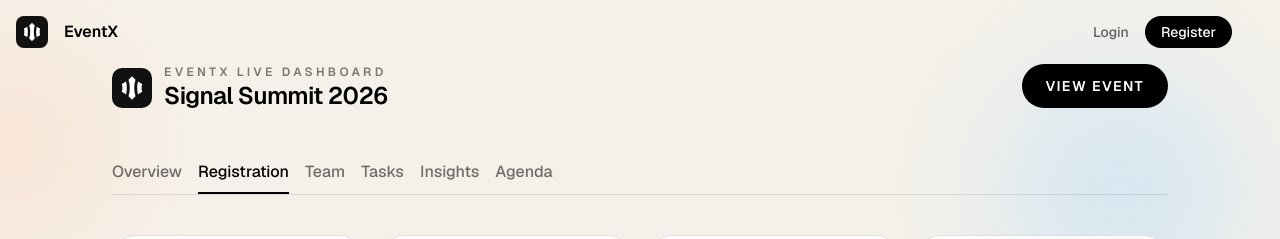
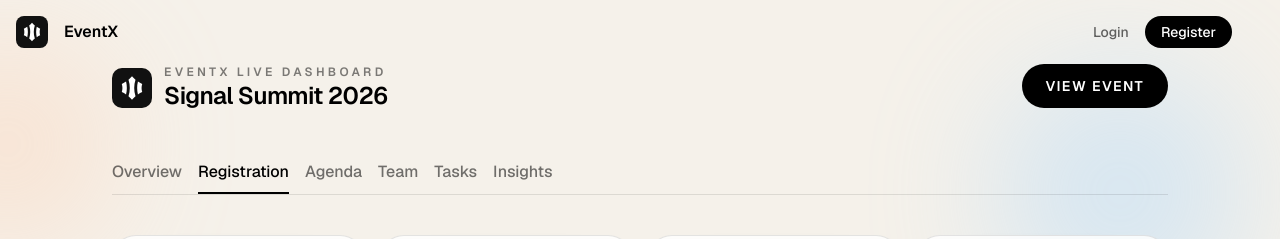
Before and after one commit to DimalJay/eventx-frontend, a Next.js app: page /event/manage/1/registration in a window 1280 px wide. Shown: the top 239 px of the page. Built offline with nearby package versions, Linux system fonts and the light colour scheme; no server answers.

Commit message:
move agenda tab position

```diff
--- a/app/event/manage/[id]/layout.tsx
+++ b/app/event/manage/[id]/layout.tsx
@@ -22,10 +22,10 @@ export default function ManageLayout({ children }: Readonly<{ children: React.Re
                 <TabView defaultPage="overview">
                     <TabItem url={`/event/manage/${eventId}/overview`} name="overview" >Overview</TabItem>
                     <TabItem url={`/event/manage/${eventId}/registration`} name="registration" >Registration</TabItem>
+                    <TabItem url={`/event/manage/${eventId}/agenda`} name="agenda" >Agenda</TabItem>
                     <TabItem url={`/event/manage/${eventId}/team`} name="team" >Team</TabItem>
                     <TabItem url={`/event/manage/${eventId}/tasks`} name="tasks" >Tasks</TabItem>
                     <TabItem url={`/event/manage/${eventId}/insights`} name="insights" >Insights</TabItem>
-                    <TabItem url={`/event/manage/${eventId}/agenda`} name="agenda" >Agenda</TabItem>
                 </TabView>
                 {children}
             </div>
```
